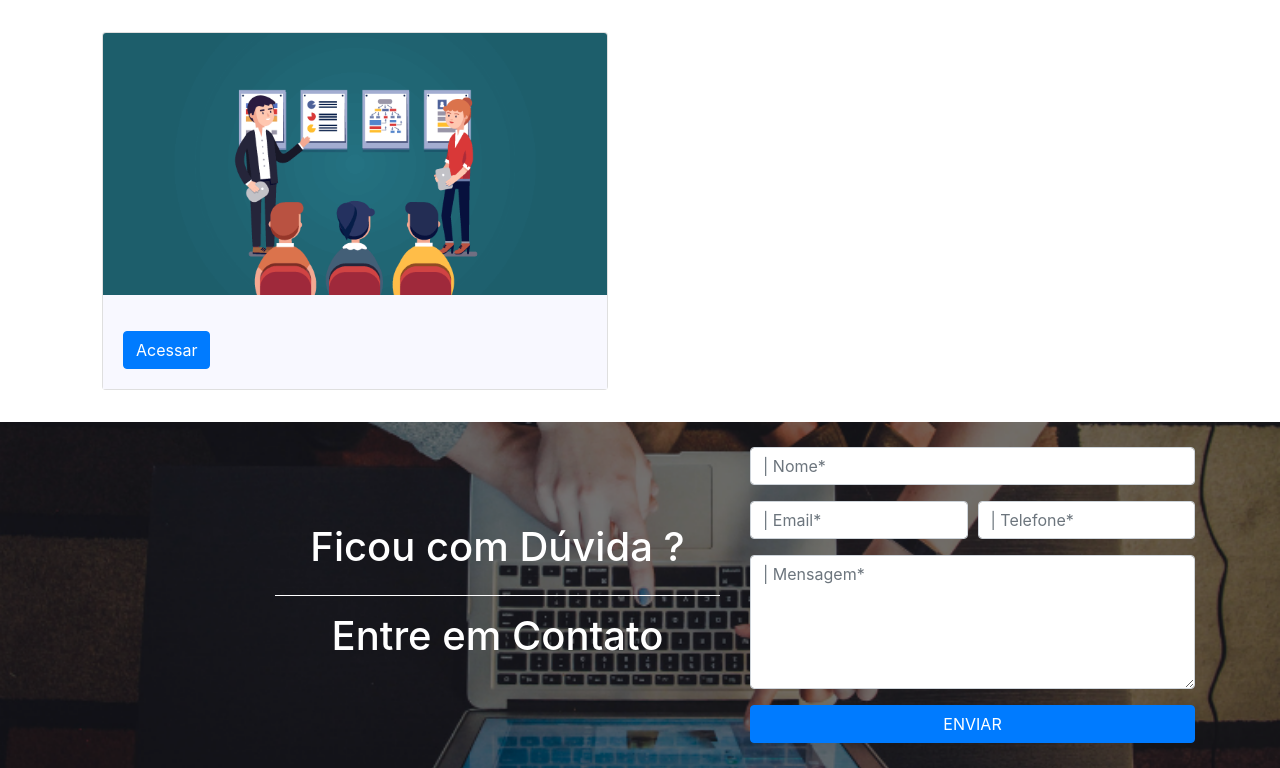
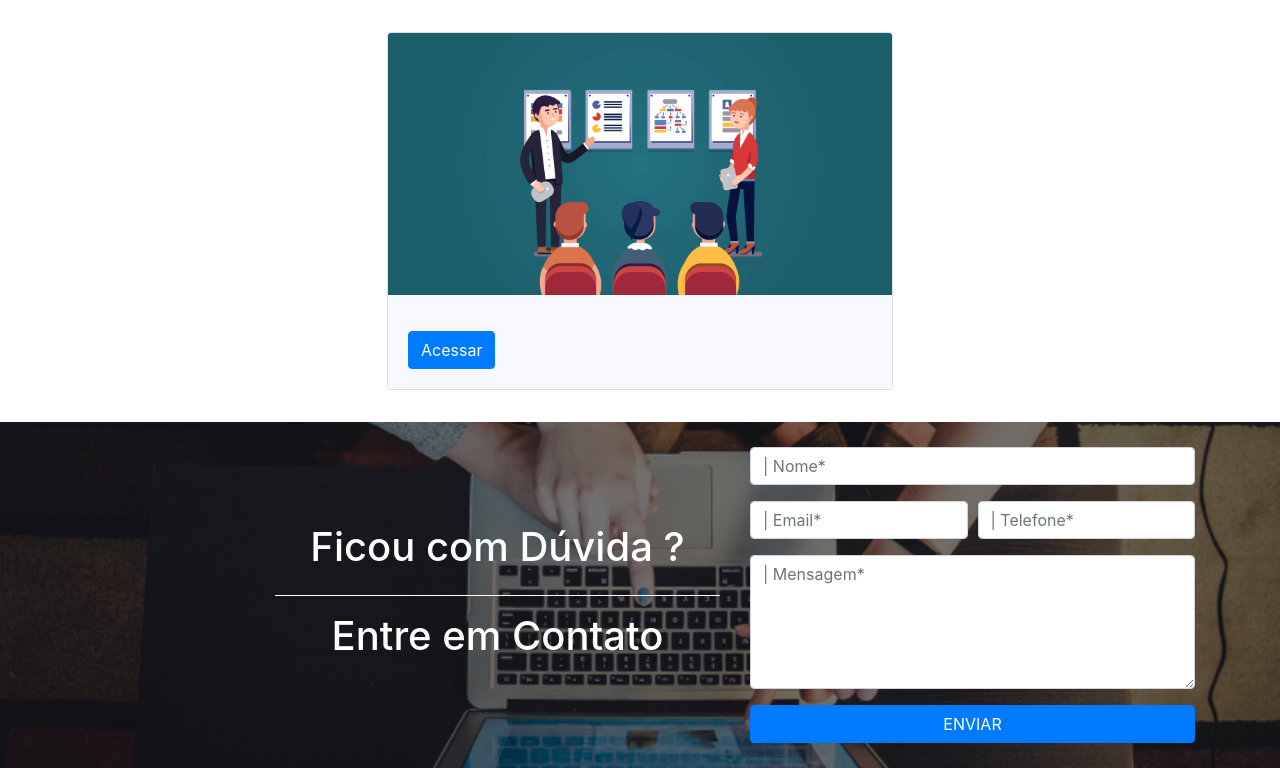
Before and after one commit to gballoni/Big-Buzz, a Django app: template sustainablefun/templates/conteudo/workshops.html in a window 1280 px wide. Shown: the part 56-824 px from the top of the page. Run offline with Django 3.2, Linux system fonts and the light colour scheme; tables that the repository leaves empty hold one stand-in row (values such as "Sample post"); the template is opened without the code that fills it: values that come from a table or form of the project are taken from there, most other values are stand-ins (such as "Sample title", 1, 10 or a date in 2020); some libraries are stand-ins or nearby versions.

Commit message:
Posição do card em linhas com 1 coluna

```diff
--- a/sustainablefun/templates/conteudo/workshops.html
+++ b/sustainablefun/templates/conteudo/workshops.html
@@ -4,7 +4,7 @@
 
 {% block content %}
     <div class="container">
-        <div class="row">
+        <div class="row justify-content-center">
         {% for workshop in workshops %}
             <div class="col-lg-6 no-padding">
                 <div class="card">
```
